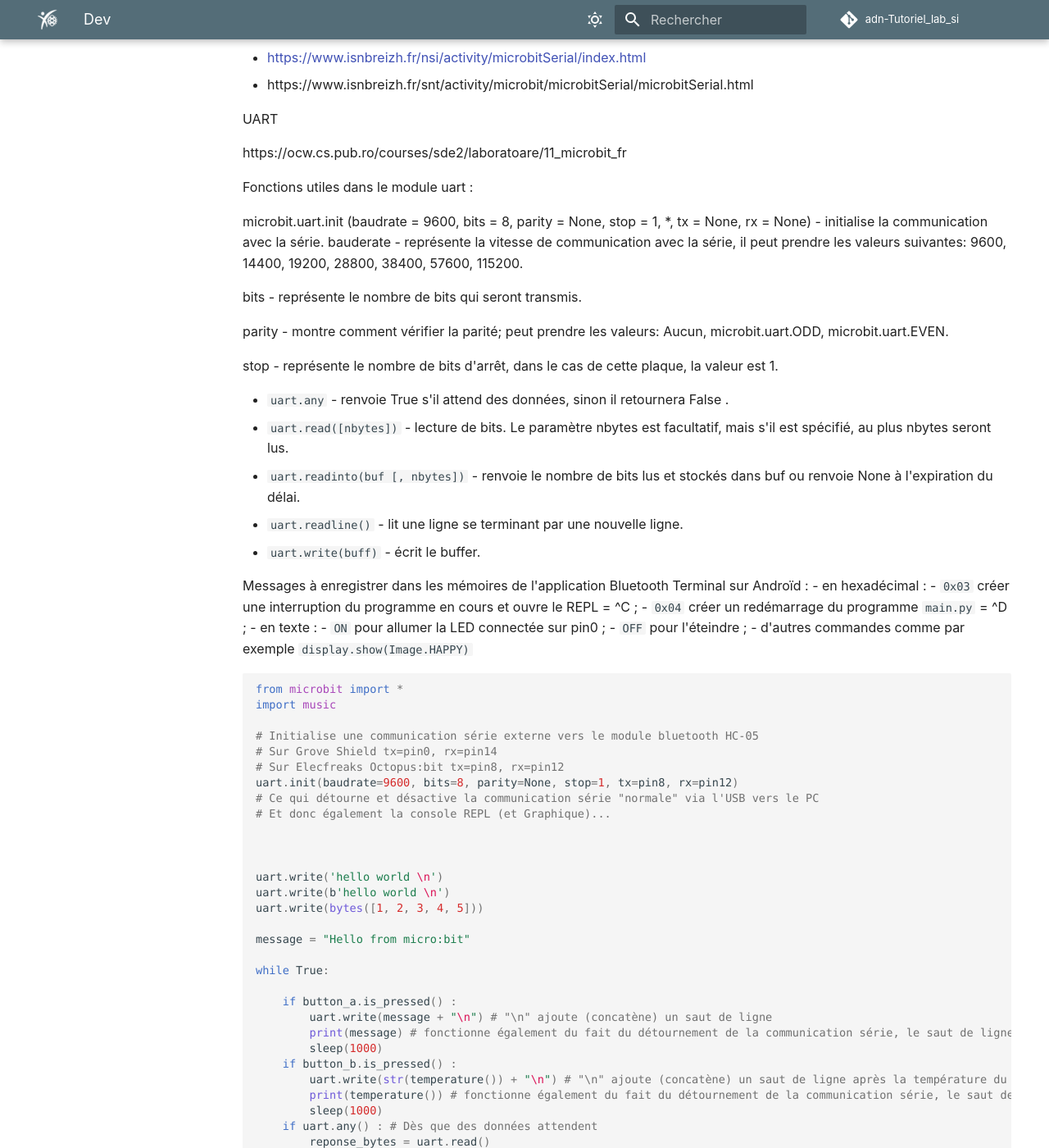
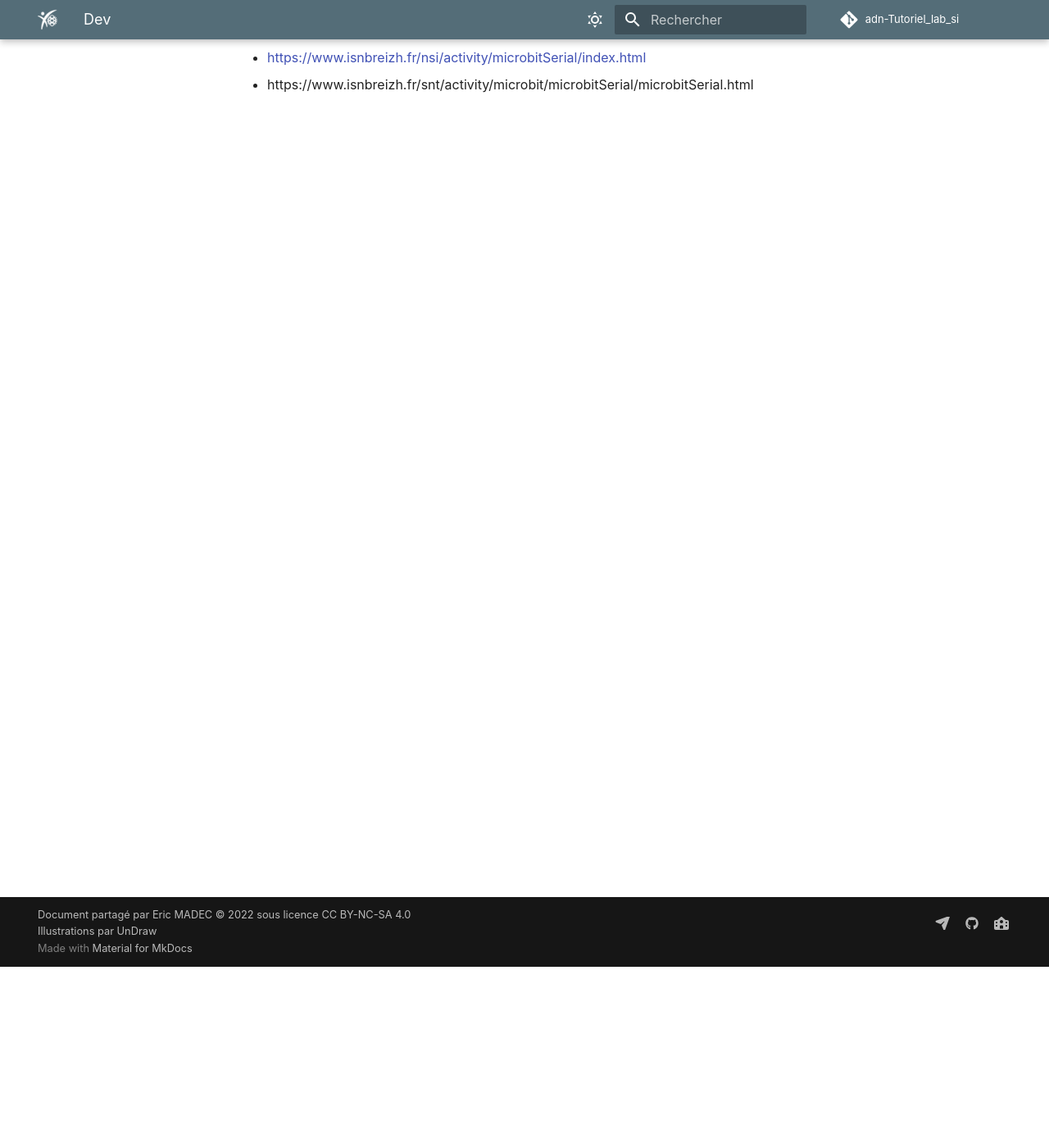
Before and after one commit to ericECmorlaix/adn-Tutoriel_lab_si, an MkDocs documentation site: the page built from docs/IOT/BBC_microbit/dev.md, in a window 1280 px wide and 1400 px high, scrolled down 221 px. Shown: the whole window at 82% size. Built offline with MkDocs 1.6.1 and Material for MkDocs 9.7.7, drawn with Linux system fonts in a browser that asks for light colours; comment, search, counter and statistics services are not loaded; some of the changed text lies outside the part shown.

Commit message:
MAJ UART

````diff
--- a/docs/IOT/BBC_microbit/dev.md
+++ b/docs/IOT/BBC_microbit/dev.md
@@ -2,107 +2,3 @@
 
 - <https://www.isnbreizh.fr/nsi/activity/microbitSerial/index.html>
 - https://www.isnbreizh.fr/snt/activity/microbit/microbitSerial/microbitSerial.html
-
-
-UART
-
-https://ocw.cs.pub.ro/courses/sde2/laboratoare/11_microbit_fr
-
-
-Fonctions utiles dans le module uart :
-
-microbit.uart.init (baudrate = 9600, bits = 8, parity = None, stop = 1, *, tx = None, rx = None) - initialise la communication avec la série.
-bauderate - représente la vitesse de communication avec la série, il peut prendre les valeurs suivantes: 9600, 14400, 19200, 28800, 38400, 57600, 115200.
-
-bits - représente le nombre de bits qui seront transmis.
-
-parity - montre comment vérifier la parité; peut prendre les valeurs: Aucun, microbit.uart.ODD, microbit.uart.EVEN.
-
-stop - représente le nombre de bits d'arrêt, dans le cas de cette plaque, la valeur est 1.
-
-- `uart.any` - renvoie True s'il attend des données, sinon il retournera False .
-- `uart.read([nbytes])` - lecture de bits. Le paramètre nbytes est facultatif, mais s'il est spécifié, au plus nbytes seront lus.
-- `uart.readinto(buf [, nbytes])` - renvoie le nombre de bits lus et stockés dans buf ou renvoie None à l'expiration du délai.
-- `uart.readline()` - lit une ligne se terminant par une nouvelle ligne.
-- `uart.write(buff)` - écrit le buffer.
-
-Messages à enregistrer dans les mémoires de l'application Bluetooth Terminal sur Androïd :
-    - en hexadécimal :
-        - `0x03` créer une interruption du programme en cours et ouvre le REPL = ^C ;
-        - `0x04` créer un redémarrage du programme `main.py` = ^D ;
-    - en texte :
-        - `ON` pour allumer la LED connectée sur pin0 ;
-        - `OFF` pour l'éteindre ;
-        - d'autres commandes comme par exemple `display.show(Image.HAPPY)`
-
-
-```Python
-from microbit import *
-import music
-
-# Initialise une communication série externe vers le module bluetooth HC-05
-# Sur Grove Shield tx=pin0, rx=pin14
-# Sur Elecfreaks Octopus:bit tx=pin8, rx=pin12
-uart.init(baudrate=9600, bits=8, parity=None, stop=1, tx=pin8, rx=pin12)
-# Ce qui détourne et désactive la communication série "normale" via l'USB vers le PC
-# Et donc également la console REPL (et Graphique)...
-
-
-
-uart.write('hello world \n')
-uart.write(b'hello world \n')
-uart.write(bytes([1, 2, 3, 4, 5]))
-
-message = "Hello from micro:bit"
-
-while True:
-
-    if button_a.is_pressed() :
-        uart.write(message + "\n") # "\n" ajoute (concatène) un saut de ligne
-        print(message) # fonctionne également du fait du détournement de la communication série, le saut de ligne est inclu.
-        sleep(1000)
-    if button_b.is_pressed() :
-        uart.write(str(temperature()) + "\n") # "\n" ajoute (concatène) un saut de ligne après la température du BBC
-        print(temperature()) # fonctionne également du fait du détournement de la communication série, le saut de ligne est inclu.
-        sleep(1000)
-    if uart.any() : # Dès que des données attendent
-        reponse_bytes = uart.read()
-        uart.write(reponse_bytes)
-        print(reponse_bytes)
-        if reponse_bytes == b'ON\r\n' :
-            pin13.write_digital(1)
-        if reponse_bytes == b'OFF\r\n' :
-            pin13.write_digital(0)
-        if reponse_bytes == b'PYTHON\r\n' :
-            music.play(music.PYTHON)
-    if pin14.read_digital()==0 :
-        niveau = pin1.read_analog()
-        pin2.write_analog(niveau)
-        uart.write(str(niveau) + "\n")
-        sleep(1000)
-
-
-
-```
-
-
-https://ocw.cs.pub.ro/courses/sde2/laboratoare/12_microbit_fr
-
-Source à regarder :
-
-https://ocw.cs.pub.ro/courses/start?do=search&id=microbit
-
-HC-05
-|Fil|Broche|Grove|ElecFreaks|
-|:-:|:-:|:-:|:-:|
-| blanc | Rx | P14 | P12 |
-| jaune | Tx | P0 | P8 |
-
-
-Exemples micropython
-
-https://wiki.elecfreaks.com/en/microbit/getting-started/microbit-tinker-kit/tinker_kit_case_34/#getting-started
-
-Octopus:bit
-
-https://wiki.elecfreaks.com/en/microbit/expansion-board/octopus-bit
````
Also changed, not shown: docs/IOT/BBC_microbit/UART.md (added, +113 -0 lines), docs/IOT/BBC_microbit/index.md (+1 -1 lines).
